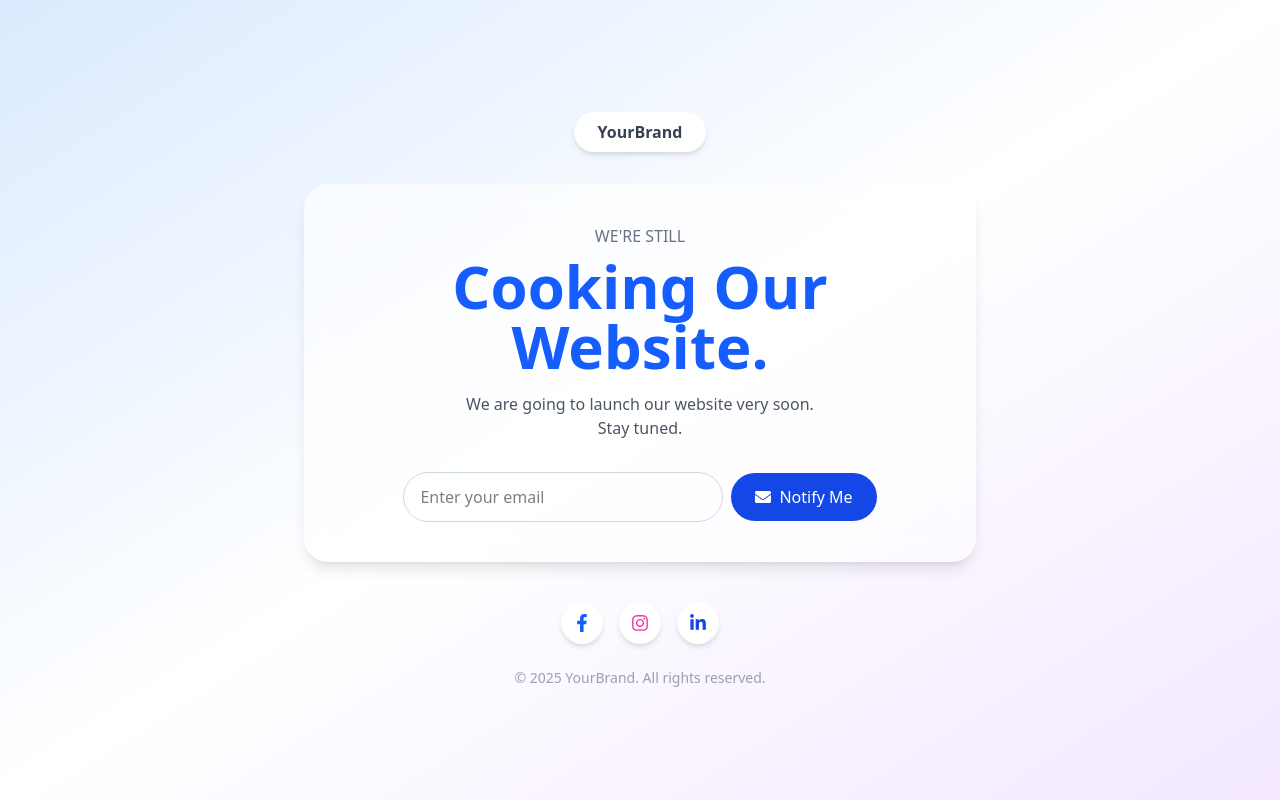
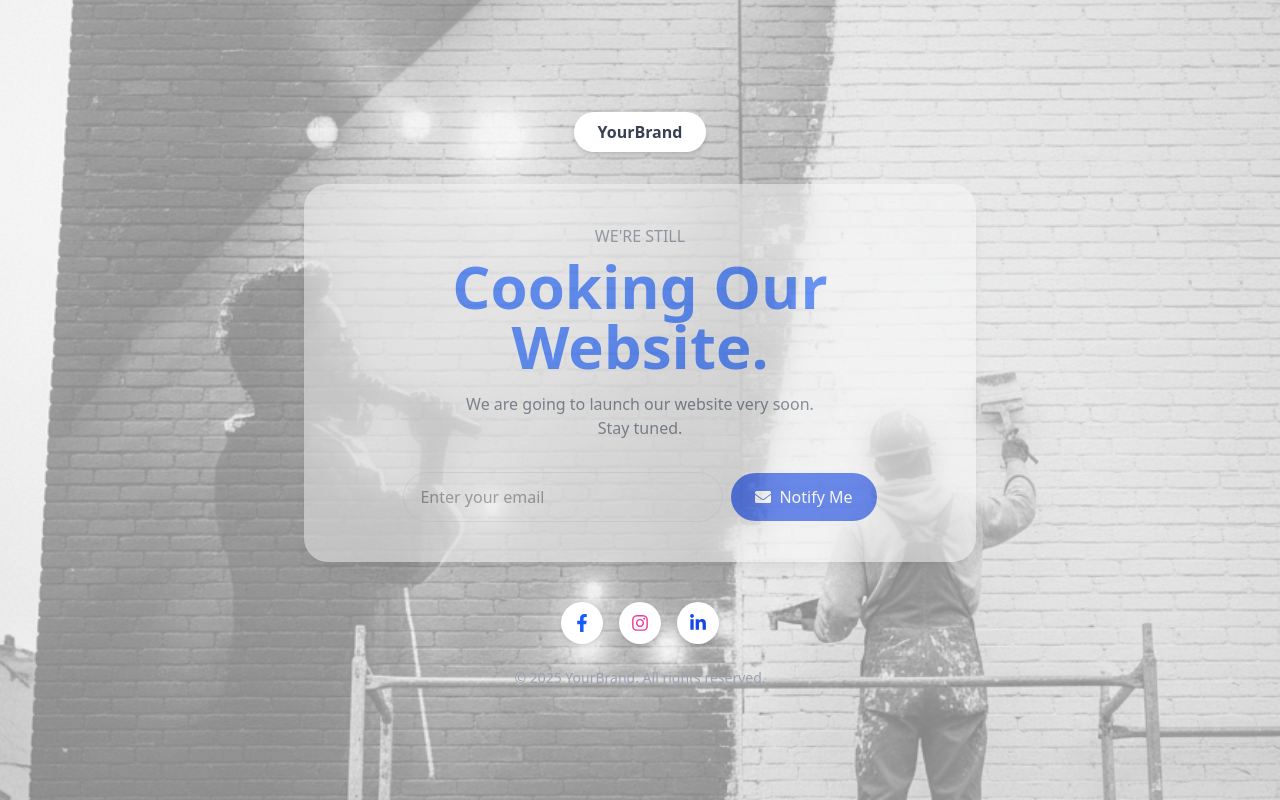
Before and after one commit to Upasara/Coming-Soon-Page, a React (Vite) app: page / in a window 1280 px wide. Built offline with nearby package versions, Linux system fonts and the light colour scheme.

Commit message:
app.jsx update

```diff
--- a/src/App.jsx
+++ b/src/App.jsx
@@ -1,25 +1,44 @@
 import React, { useState } from "react";
-import { FaEnvelope, FaFacebookF, FaInstagram, FaLinkedinIn } from "react-icons/fa";
+import {
+  FaEnvelope,
+  FaFacebookF,
+  FaInstagram,
+  FaLinkedinIn,
+} from "react-icons/fa";
+
+// ✅ Import the background image
+import backgroundImage from "./assets/pic.png";
 
 function App() {
   const [email, setEmail] = useState("");
 
   const handleSubmit = (e) => {
     e.preventDefault();
-
-    // Send email to your address using mailto:
     window.location.href = `mailto:youremail@example.com?subject=Notify Me&body=Please notify me when the website launches.%0AUser Email: ${email}`;
   };
 
   return (
-    <div className="flex flex-col items-center justify-center min-h-screen bg-gradient-to-br from-blue-100 via-white to-purple-100 text-center px-4">
-      {/* Logo / top section */}
-      <div className="bg-white shadow-md rounded-full px-6 py-2 mb-8">
+    <div className="relative flex flex-col items-center justify-center min-h-screen text-center px-4 overflow-hidden">
+      {/* 🔹 Background image with opacity */}
+      <div
+        className="absolute inset-0 bg-cover bg-center opacity-70"
+        style={{
+          backgroundImage: `url(${backgroundImage})`, // ✅ use imported image
+        }}
+      ></div>
+
+      {/* 🔹 Optional overlay for readability */}
+      <div className="absolute inset-0 bg-white/30 "></div>
+
+      {/* 🔹 Content Layer */}
+      <div className="relative z-10">
+        {/* Logo */}
+        <div className="bg-white shadow-md rounded-full px-6 py-2 mb-8 inline-block">
           <span className="font-semibold text-gray-700">YourBrand</span>
         </div>
 
-      {/* Content */}
-      <div className="max-w-2xl bg-white/60 backdrop-blur-md rounded-3xl p-10 shadow-lg">
+        {/* Main Card */}
+        <div className="max-w-2xl bg-white/70 backdrop-blur-md rounded-3xl p-10 shadow-lg mx-auto opacity-60">
           <p className="text-gray-500 font-medium mb-2">WE'RE STILL</p>
           <h1 className="text-5xl md:text-6xl font-extrabold text-blue-600 mb-4">
             Cooking Our Website.
@@ -53,7 +72,7 @@ function App() {
         </div>
 
         {/* Social media */}
-      <div className="flex gap-4 mt-10">
+        <div className="flex gap-4 mt-10 justify-center">
           <a
             href="https://facebook.com/yourpage"
             target="_blank"
@@ -80,7 +99,10 @@ function App() {
           </a>
         </div>
 
-      <p className="text-gray-400 text-sm mt-6">© 2025 YourBrand. All rights reserved.</p>
+        <p className="text-gray-400 text-sm mt-6">
+          © 2025 YourBrand. All rights reserved.
+        </p>
+      </div>
     </div>
   );
 }
```
Also changed, not shown: src/assets/pic.png (added). Lines whose indentation alone changed are shown as unchanged.
